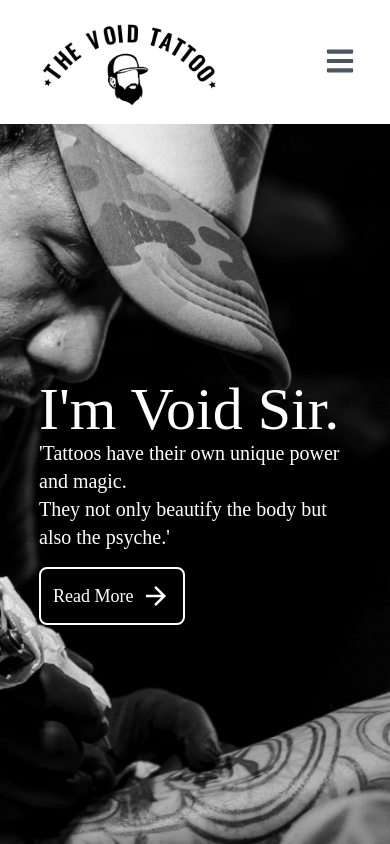
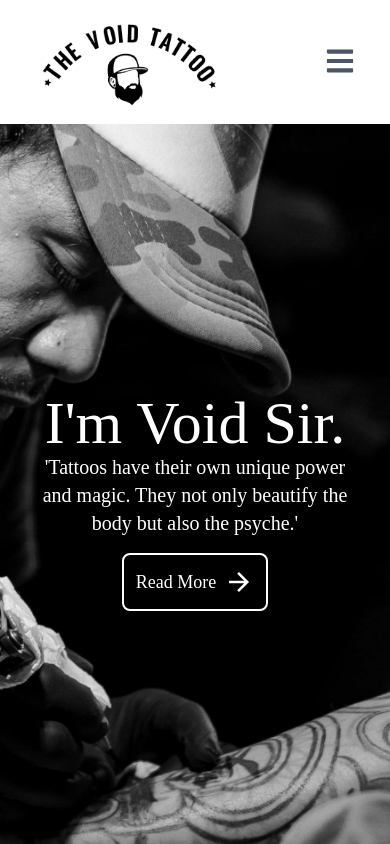
Before and after one commit to ZoricNikola00/Tattoo-Studio, a React (Vite) app: page / in a window 390 px wide. Shown: the top 844 px of the page. Built offline with nearby package versions, Linux system fonts and the light colour scheme.

Commit message:
Minor edit

```diff
--- a/src/components/Main.tsx
+++ b/src/components/Main.tsx
@@ -7,15 +7,15 @@ const Main = () => {
     <section id='Home' className='w-full h-[100vh] mt-[80px] bg-hero relative bg-cover bg-center'>
         <img src={mainText} className='absolute w-full bottom-0'/>
         <motion.div
-            className='w-[80%] h-full mx-auto flex md:justify-center md:pl-[100px] items-center'
+            className='w-[80%] h-full mx-auto flex justify-center md:pl-[100px] items-center  mb-[100px]'
             initial={{y:-100,opacity:0}}
             whileInView={{y:0,opacity:100}}
             transition={{duration:1}}
         >
-            <div className='text-white font-primary'>
+            <div className='text-white font-primary text-center md:text-left'>
                 <h1 className='text-6xl'>I'm Void Sir.</h1>
-                <p className='text-xl'>'Tattoos have their own unique power and magic.<br className='my-4'/> They not only beautify the body but also the psyche.'</p>
-                <button className='flex items-center font-secondary border-2 border-white rounded-lg p-3 mt-4 hover:bg-white hover:text-black transition duration-500 text-lg'>Read More <IoMdArrowForward className='text-3xl ml-2'/></button>
+                <p className='text-xl'>'Tattoos have their own unique power and magic.<br className='my-4 hidden md:block'/> They not only beautify the body but also the psyche.'</p>
+                <button className='flex items-center font-secondary border-2 mx-auto md:mx-0 border-white rounded-lg p-3 mt-4 hover:bg-white hover:text-black transition duration-500 text-lg'>Read More <IoMdArrowForward className='text-3xl ml-2'/></button>
             </div>
         </motion.div>
 
```
